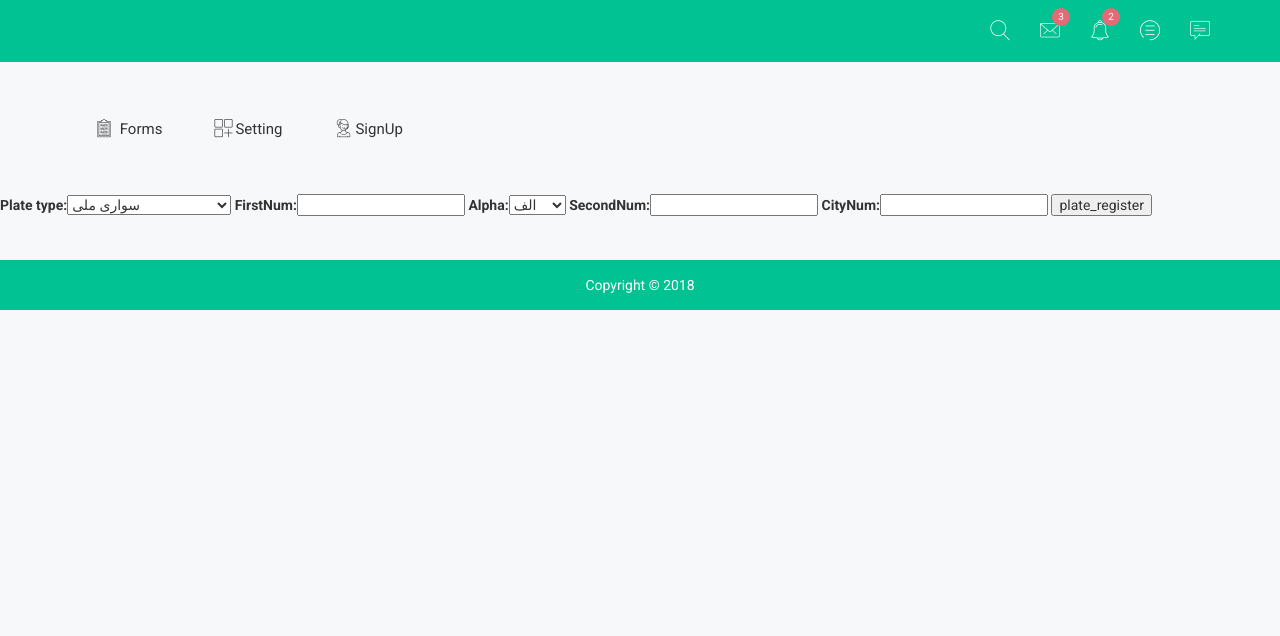
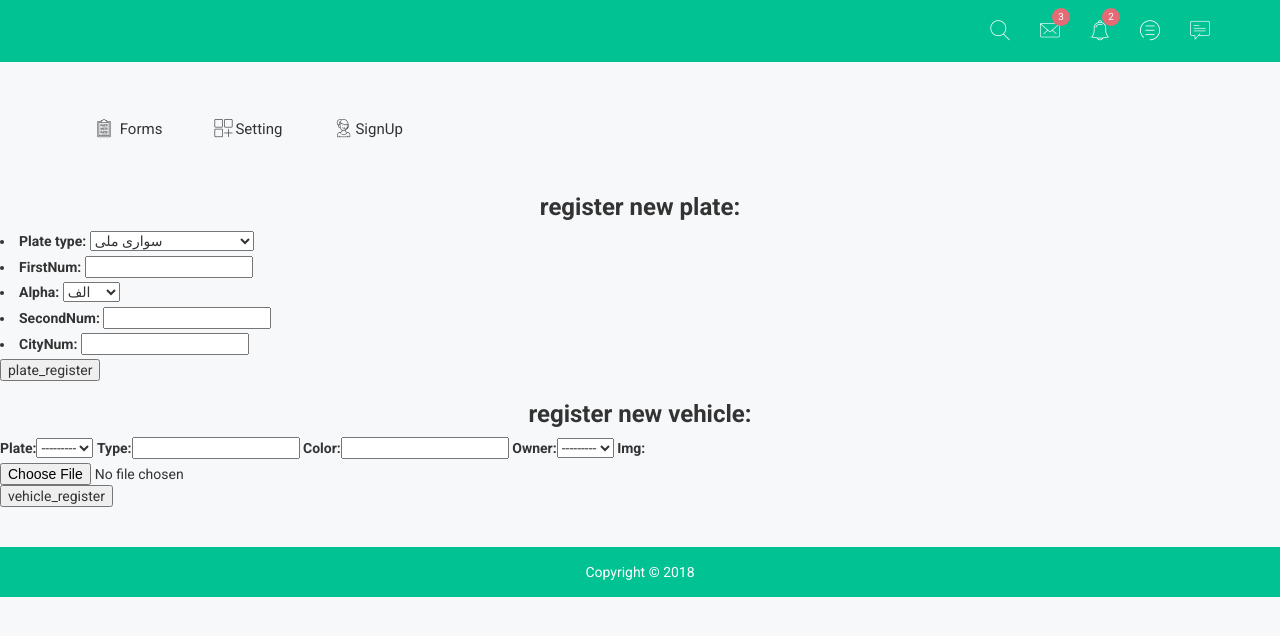
Before and after one commit to asal97/Computer-Vision-Project, a Django app: page /register/ in a window 1280 px wide. Shown: the top 636 px of the page. Run offline with Django 3.2, Linux system fonts and the light colour scheme; data that the repository does not hold is empty; some libraries are stand-ins or nearby versions; some web fonts are replaced.

Commit message:
add vehicle form

```diff
--- a/CVP/templates/form.html
+++ b/CVP/templates/form.html
@@ -7,10 +7,18 @@
 {% endblock %}
 
 {% block content %}
+    <h3 class="text-center">register new plate:</h3>
     <form action="{% url 'register' %}" method="post" novalidate>
         {% csrf_token %}
-        {{ plate_form }}
+        {{ plate_form.as_ul }}
         <input type="submit" name="form_name" value="plate_register">
+    </form>
+    <br>
+    <h3 class="text-center">register new vehicle:</h3>
+    <form action="{% url 'register' %}" method="post" novalidate>
+        {% csrf_token %}
+        {{ vehicle_form }}
+        <input type="submit" name="form_name" value="vehicle_register">
     </form>
     {#    <form class="p-3">#}
     {#        <div class="form-group">#}
--- a/registerApp/forms.py
+++ b/registerApp/forms.py
@@ -1,8 +1,21 @@
+from django import forms
 from django.forms import ModelForm
-from .models import Plate
+from .models import Plate, Vehicle, Owner
 
 
 class PlateRegisterForm(ModelForm):
     class Meta:
         model = Plate
         fields = ['plate_type', 'firstNum', 'alpha', 'secondNum', 'cityNum']
+
+
+class VehicleRegisterForm(ModelForm):
+    plate = forms.ModelChoiceField(Plate.objects.all())
+    owner = forms.ModelChoiceField(Owner.objects.all())
+
+    class Meta:
+        model = Vehicle
+        fields = ['plate', 'type', 'color', 'owner', 'img']
+        widgets = {
+            'plate': forms.Select(attrs={'class': 'form-control'}) #TODO: ADD CLASS HERE :/
+        }
--- a/registerApp/views.py
+++ b/registerApp/views.py
@@ -1,15 +1,20 @@
 from django.shortcuts import render
-from .forms import PlateRegisterForm
+from .forms import PlateRegisterForm, VehicleRegisterForm
 
 
 def register(request):
     plate_form = PlateRegisterForm(request.POST or None)
+    vehicle_form = VehicleRegisterForm(request.POST or None)
+
     if request.method == 'POST':
         if request.POST.get('form_name') == 'plate_register':
             plate_form.save()
+        elif request.POST.get('form_name') == 'vehicle_register':
+            vehicle_form.save()
 
     context = {
-        'plate_form': plate_form
+        'plate_form': PlateRegisterForm(),
+        'vehicle_form': VehicleRegisterForm()
     }
 
     return render(request, 'form.html', context)
```
